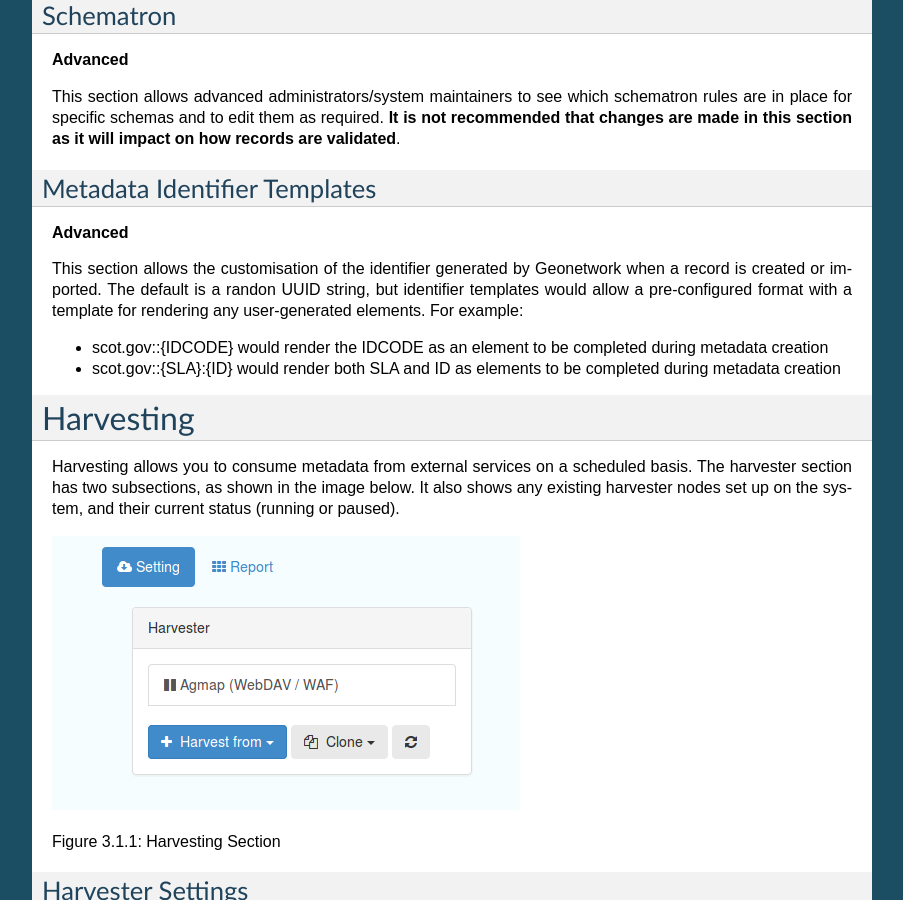
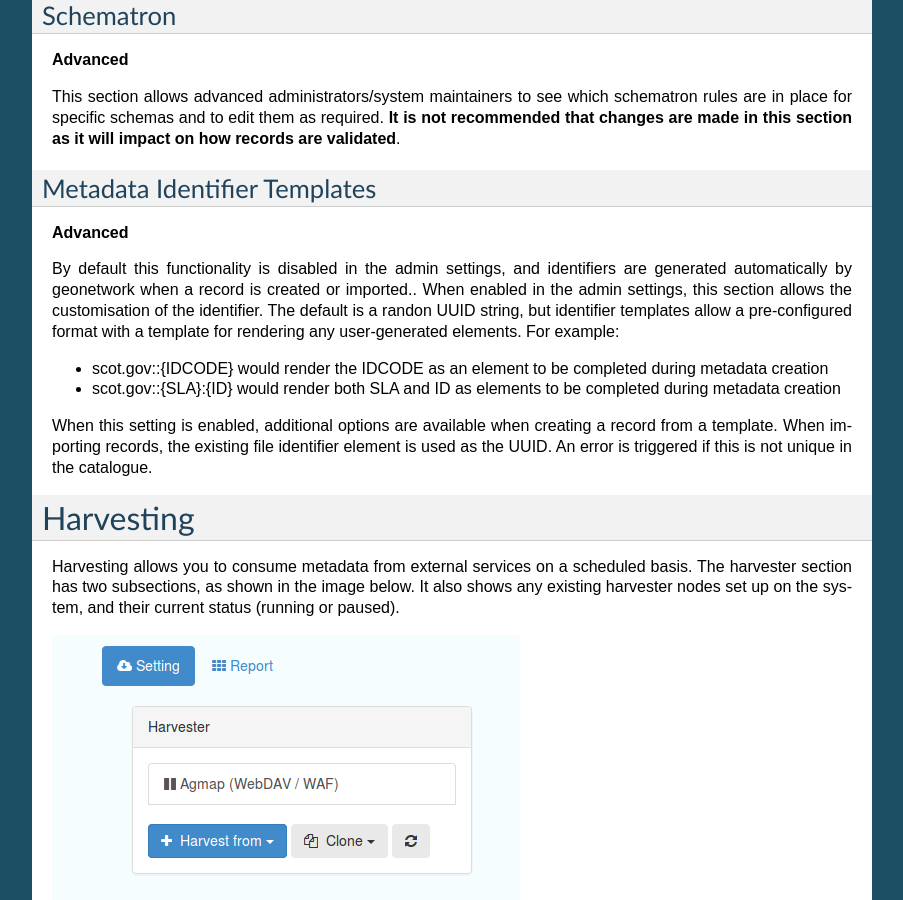
Before and after one commit to AstunTechnology/ssdidocs, a Sphinx documentation site: the page built from docs/ssdi_adminguidance.rst, in a window 1280 px wide and 900 px high, scrolled down 6307 px. Shown: the whole window, without its empty margins (198-1101 px from the left). Built offline with Sphinx 7.4.7, drawn with Linux system fonts in a browser that asks for light colours.

Commit message:
Clarified guidance on metadata identifier templates

```diff
--- a/docs/ssdi_adminguidance.rst
+++ b/docs/ssdi_adminguidance.rst
@@ -121,10 +121,12 @@ Metadata Identifier Templates
 
 **Advanced**
 
-This section allows the customisation of the identifier generated by Geonetwork when a record is created or imported. The default is a randon UUID string, but identifier templates would allow a pre-configured format with a template for rendering any user-generated elements. For example:
+By default this functionality is disabled in the admin settings, and identifiers are generated automatically by geonetwork when a record is created or imported.. When enabled in the admin settings, this section allows the customisation of the identifier. The default is a randon UUID string, but identifier templates allow a pre-configured format with a template for rendering any user-generated elements. For example:
 
 * scot.gov::{IDCODE} would render the IDCODE as an element to be completed during metadata creation
 * scot.gov::{SLA}:{ID} would render both SLA and ID as elements to be completed during metadata creation
+
+When this setting is enabled, additional options are available when creating a record from a template. When importing records, the existing file identifier element is used as the UUID. An error is triggered if this is not unique in the catalogue.
 
 Harvesting
 ==========
```
Also changed, not shown: 18 other files.
